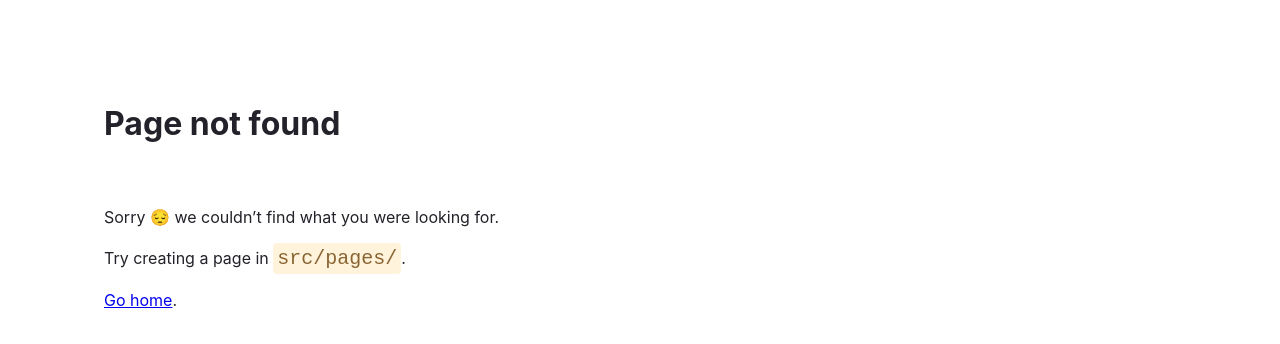
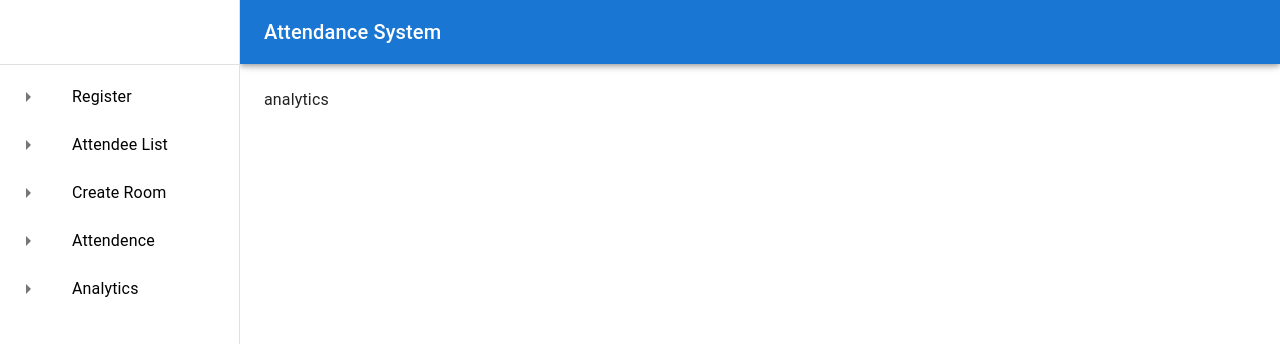
Before and after one commit to spartaabhishek/frontend_attendenceSystem, a Gatsby site: page /analytics in a window 1280 px wide. Before the commit this address had no page. Shown: the top 344 px of the page. Built offline with nearby package versions, Linux system fonts and the light colour scheme; Gatsby itself is replaced by a stand-in of ours; no server answers.

Commit message:
analytics added

```diff
--- a/src/Components/Dashboard.js
+++ b/src/Components/Dashboard.js
@@ -7,7 +7,7 @@ import Divider from "@mui/material/Divider";
 import Drawer from "@mui/material/Drawer";
 import IconButton from "@mui/material/IconButton";
 import InboxIcon from "@mui/icons-material/MoveToInbox";
-import ArrowRightIcon from '@mui/icons-material/ArrowRight';
+import ArrowRightIcon from "@mui/icons-material/ArrowRight";
 import List from "@mui/material/List";
 import ListItem from "@mui/material/ListItem";
 import ListItemIcon from "@mui/material/ListItemIcon";
@@ -40,10 +40,7 @@ function ResponsiveDrawer(props) {
             <ListItemText primary="Register" />
           </ListItem>
         </Link>
-        <Link
-          to="/attendee"
-          style={{ textDecoration: "none", color: "black" }}
-        >
+        <Link to="/attendee" style={{ textDecoration: "none", color: "black" }}>
           <ListItem button>
             <ListItemIcon>
               <ArrowRightIcon />
@@ -71,6 +68,17 @@ function ResponsiveDrawer(props) {
               <ArrowRightIcon />
             </ListItemIcon>
             <ListItemText primary="Attendence" />
+          </ListItem>
+        </Link>
+        <Link
+          to="/analytics"
+          style={{ textDecoration: "none", color: "black" }}
+        >
+          <ListItem button>
+            <ListItemIcon>
+              <ArrowRightIcon />
+            </ListItemIcon>
+            <ListItemText primary="Analytics" />
           </ListItem>
         </Link>
       </List>
@@ -156,6 +164,5 @@ function ResponsiveDrawer(props) {
       </Box>
     </Box>
   );
-
 }
 export default ResponsiveDrawer;
--- /dev/null
+++ b/src/pages/analytics.js
@@ -0,0 +1,21 @@
+import React, { useEffect, useState } from "react";
+import Dashboard from "../Components/Dashboard";
+import axios from "axios";
+function Analytics() {
+  const [data, setData] = React.useState([]);
+  useEffect(() => {
+    axios
+      .get("http://localhost:5000/api/user/getPercent")
+      .then((response) => {
+        setData(response.data.msg);
+      })
+      .catch((err) => console.log(err));
+  }, []);
+  return (
+    <Dashboard>
+      <div>analytics</div>
+    </Dashboard>
+  );
+}
+
+export default Analytics;
```
